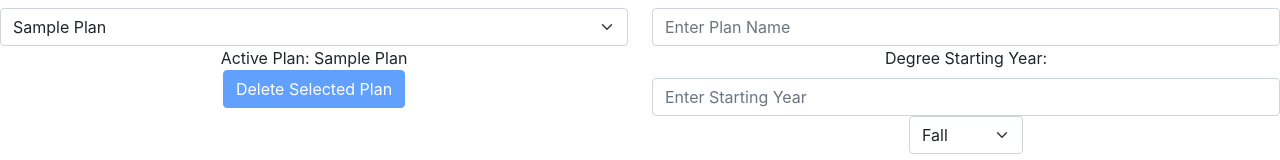
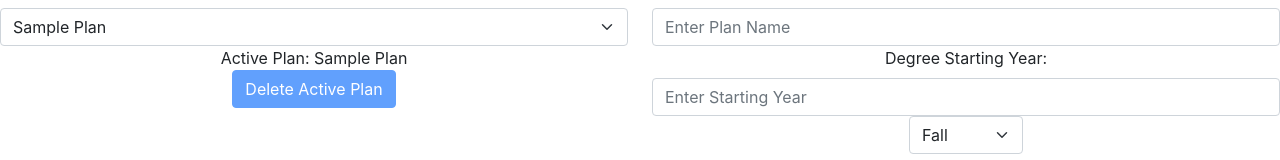
Before and after one commit to UD-CISC275-S22/cis-scheduler-team-2, a React (Create React App) app: page / in a window 1280 px wide. Shown: the part 344-504 px from the top of the page. Built offline with nearby package versions, Linux system fonts and the light colour scheme.

Commit message:
minor change to button text

```diff
--- a/src/components/DeletePlan.tsx
+++ b/src/components/DeletePlan.tsx
@@ -14,7 +14,7 @@ export function DeletePlanButton({ PlanList, deleteFunct }: deleteButtonProp) {
                 disabled={PlanList.length <= 1}
                 onClick={() => deleteFunct()}
             >
-                Delete Selected Plan
+                Delete Active Plan
             </Button>
         </div>
     );
```
